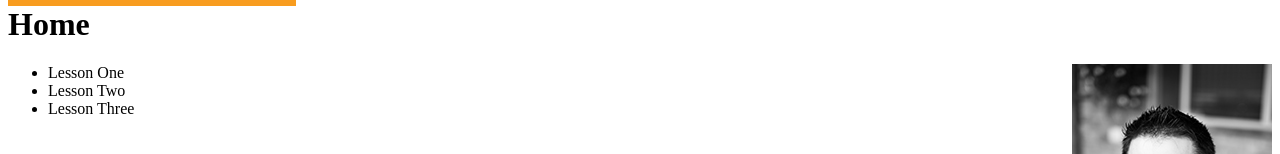
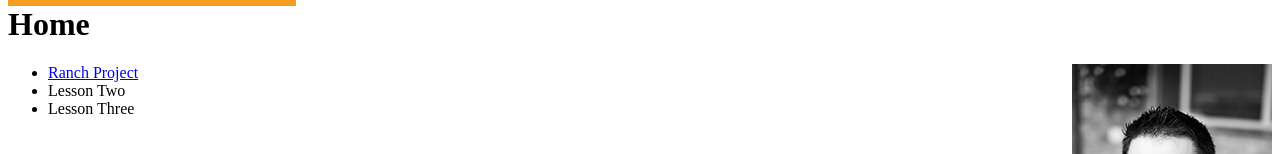
Before and after one commit to MacDonald-Jacob/jake89mac.github.io, a plain HTML site: page index.html in a window 1280 px wide. Shown: the part 155-309 px from the top of the page. Drawn offline with Linux system fonts and the light colour scheme.

Commit message:
testing ranch link

```diff
--- a/index.html
+++ b/index.html
@@ -24,7 +24,7 @@
 <img src="images/me.jpg" alt="Me">
 
 <ul>
-  <li>Lesson One</li>
+  <li><a href="ranch">Ranch Project</a></li>
   <li>Lesson Two</li>
   <li>Lesson Three</li>
 
```
Also changed, not shown: images/IMG_1311.jpg (deleted).
